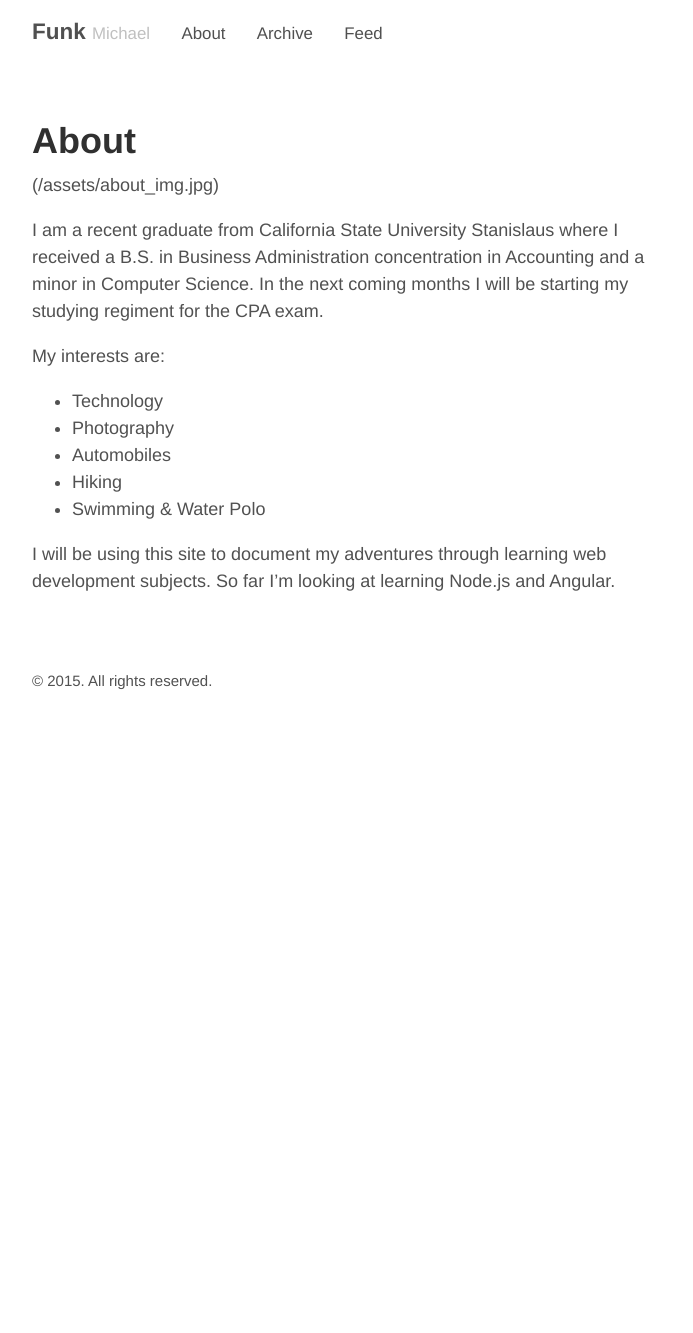
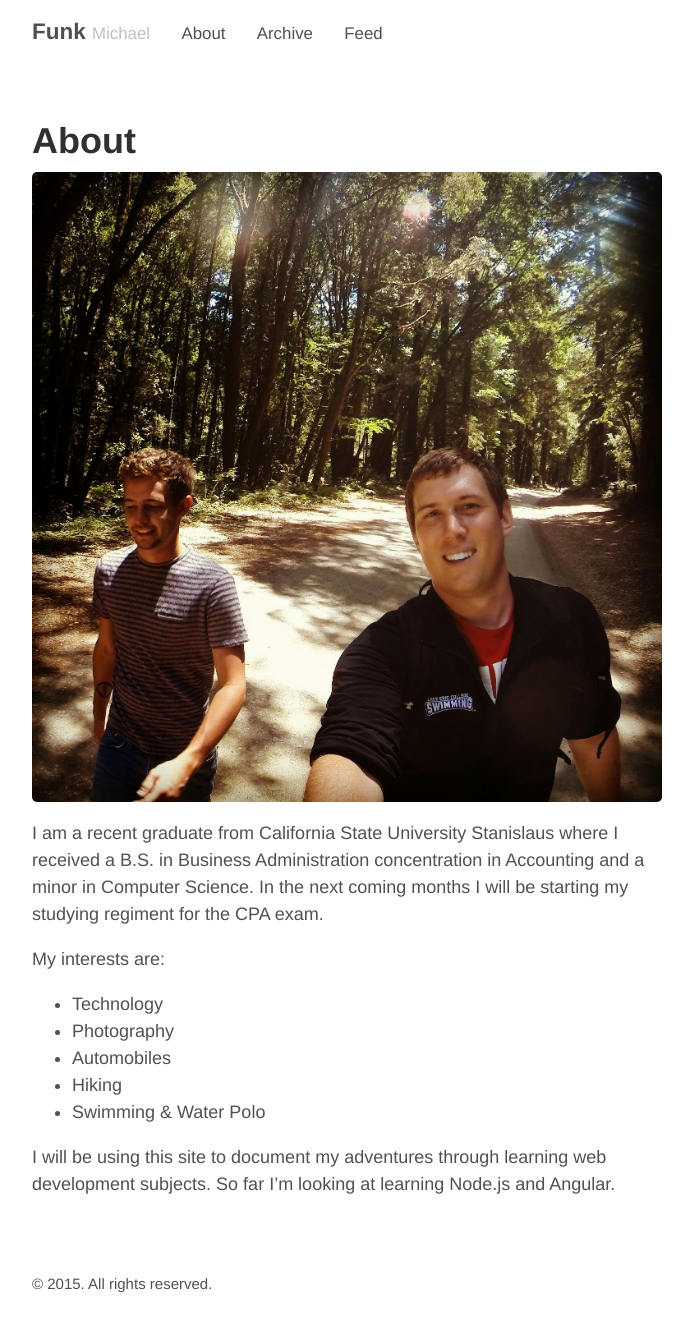
Before and after one commit to mafunk92/mafunk92.github.io, a Jekyll site: the page built from about.md, in a window 1280 px wide. Shown: the whole page, without its empty margins (293-986 px from the left). Built offline with Jekyll 4.4.1, drawn with Linux system fonts in a browser that asks for light colours; before the commit the page ends 900 px from its top, so only the background shows below that.

Commit message:
update about cuz idk md 0_o

```diff
--- a/about.md
+++ b/about.md
@@ -3,7 +3,7 @@ layout: page
 title: About
 ---
 
-(/assets/about_img.jpg)
+![](/assets/about_img.jpg)
 
 I am a recent graduate from California State University Stanislaus where I
 received a B.S. in Business Administration concentration in Accounting and
```
